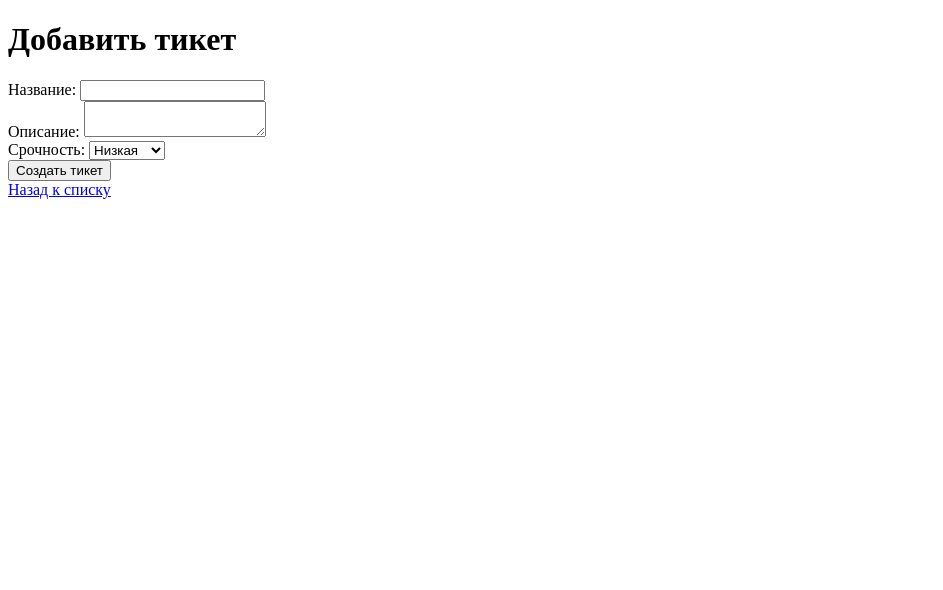
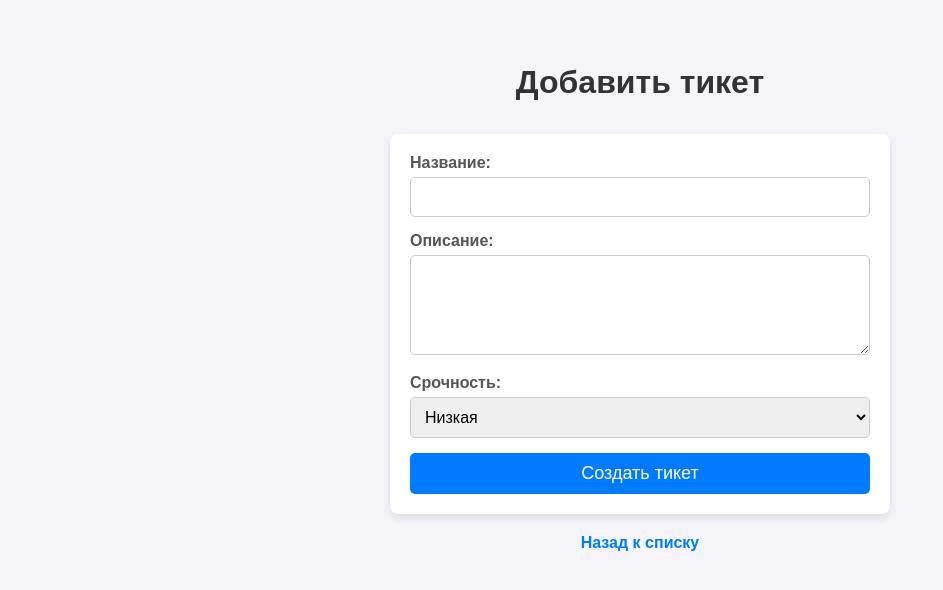
Before and after one commit to Andrew-s-web/projectAPI, a FastAPI app: page /tickets/new in a window 1280 px wide. Shown: the top 590 px of the page, without its empty margins (0-943 px from the left). Run offline with FastAPI, Linux system fonts and the light colour scheme.

Commit message:
undated form structure and UI via adding additional css file

```diff
--- /dev/null
+++ b/static/form.css
@@ -0,0 +1,81 @@
+* {
+    margin: 0;
+    padding: 0;
+    box-sizing: border-box;
+}
+
+body {
+    font-family: Arial, sans-serif;
+    background-color: #f4f4f9;
+}
+
+h1 {
+    color: #333;
+    text-align: center;
+    margin-top: 5%;
+    padding-bottom: 1%;
+}
+
+form {
+    max-width: 500px;
+    margin: 20px auto;
+    padding: 20px;
+    background: #fff;
+    border-radius: 8px;
+    box-shadow: 0 4px 8px rgba(0, 0, 0, 0.1);
+}
+
+label {
+    display: block;
+    margin-bottom: 5px;
+    color: #555;
+    font-weight: bold;
+}
+
+input[type="text"],
+textarea,
+select {
+    width: 100%;
+    padding: 10px;
+    margin-bottom: 15px;
+    border: 1px solid #ccc;
+    border-radius: 5px;
+    font-size: 16px;
+    box-sizing: border-box;
+}
+
+textarea {
+    resize: vertical;
+    min-height: 100px;
+}
+
+button {
+    display: block;
+    width: 100%;
+    background-color: #007BFF;
+    color: #fff;
+    border: none;
+    padding: 10px;
+    border-radius: 5px;
+    font-size: 18px;
+    cursor: pointer;
+    transition: background-color 0.3s;
+}
+
+button:hover {
+    background-color: #0056b3;
+}
+
+a {
+    display: block;
+    text-align: center;
+    margin-top: 20px;
+    color: #007BFF;
+    text-decoration: none;
+    font-weight: bold;
+    transition: color 0.3s;
+}
+
+a:hover {
+    color: #0056b3;
+}
--- a/templates/edit.html
+++ b/templates/edit.html
@@ -4,6 +4,7 @@
     <meta charset="UTF-8">
     <meta name="viewport" content="width=device-width, initial-scale=1.0">
     <title>Редактировать тикет</title>
+    <link rel="stylesheet" href="/static/form.css">
 </head>
 <body>
     <h1>Редактировать тикет</h1>
--- a/templates/form.html
+++ b/templates/form.html
@@ -4,6 +4,7 @@
     <meta charset="UTF-8">
     <meta name="viewport" content="width=device-width, initial-scale=1.0">
     <title>Новый тикет</title>
+    <link rel="stylesheet" href="/static/form.css">
 </head>
 <body>
     <h1>Добавить тикет</h1>
```
